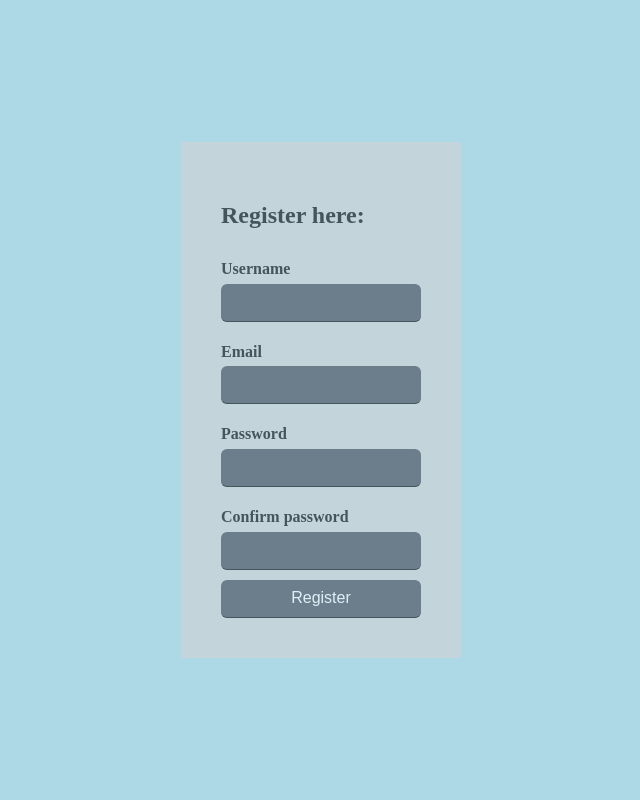
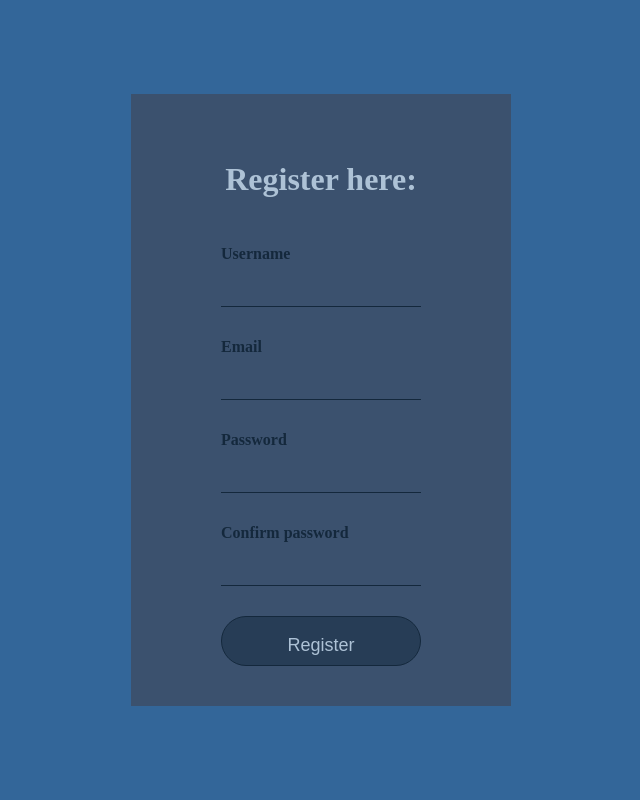
Before and after one commit to danijelsugar/simple-chat-app, a PHP site: page /signup.php in a window 1280 px wide. Shown: the whole page, without its empty margins (319-959 px from the left). Run offline with PHP 8.4, Linux system fonts and the light colour scheme.

Commit message:
Styles for login and signup

```diff
--- a/css/style.css
+++ b/css/style.css
@@ -1,7 +1,7 @@
 body {
 	margin: 0;
 	padding: 0;
-	background-color: lightblue;
+	background-color: #336699;
 }
 .wrapper {
 	display: flex;
@@ -10,12 +10,30 @@
 	height: 100vh;
 }
 .login-form {
-	background-color: lightgrey;
+	background-color: #414452;
 	opacity: 0.6;
 	padding: 40px;
+    width: 300px;
+    display: flex;
+    flex-direction: column;
+    align-items: center;
+}
+.login-form h2 {
+    color: #fff;
+    font-size: 32px;
+}
+.login-form p {
+    margin-top: 10px;
+    color: #fff;
+}
+.login-form a {
+    color: #a5bfc8;
+    text-decoration: none;
 }
 .form-field {
 	padding: 10px 0;
+    border-bottom: 1px solid #000;
+    margin: 10px 0;
 }
 .login-form label {
 	display: block;
@@ -27,27 +45,44 @@
     padding: 0;
 }
 .login-form input {
-	background-color: #fff;
+	background-color: #414452;
     box-sizing: border-box;
-    border-radius: 2px;
-    color: #333;
+    color: #fff;
     -webkit-box-sizing: border-box;
     -moz-box-sizing: border-box;
-    display: block;
+    display: inline;
     float: none;
     font-size: 16px;
-    border: 1px solid #ccc;
-    border-radius: 6px;
+    border: none;
     padding: 6px 10px;
     height: 38px;
-    width: 25%;
     line-height: 1.3;
     width: 200px;
 }
+.log-form input:-webkit-autofill {
+    background-color: #414452;
+}
+.login-form input[type="submit"] {
+    border: solid 1px #000;
+    background-color: #20232a;
+    color: #fff;
+    padding: 15px;
+    border-radius: 30px;
+    margin-top: 20px;
+    font-size: 18px;
+    line-height: 27px;
+    height: 50px;
+    cursor: pointer;
+}
+/* SIGNUP */
+.is-invalid-label {
+    color: #cc4b37;
+}
+
 
 /* HOME */
 .top-bar {
-    background-color: lightgrey;
+    background-color: #414452;
     display: flex;
     align-items: center;
 }
@@ -58,15 +93,18 @@
     flex-basis: 20%;
     text-align: right;
 }
+.home-wrapper {
+    height: 100vh;
+}
 .chat {
     width: 50%;
+    height: 100vh;
     margin: 0 auto;
     display: flex;
     flex-direction: column;
     justify-content: center;
 }
 .output {
-    height: 250px;
     overflow-y: scroll;
     background-color: #fff;
 }
@@ -75,9 +113,9 @@
     justify-content: space-between;
 }
 .input-area {
-    padding: 20px 0;
+
 }
-.input-area textarea {
+.input-area input {
     width: 100%;
     height: 50px;
 }
```
